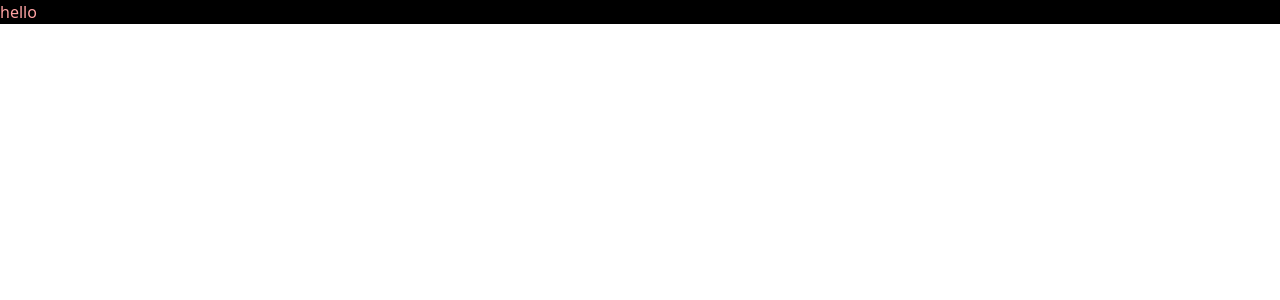
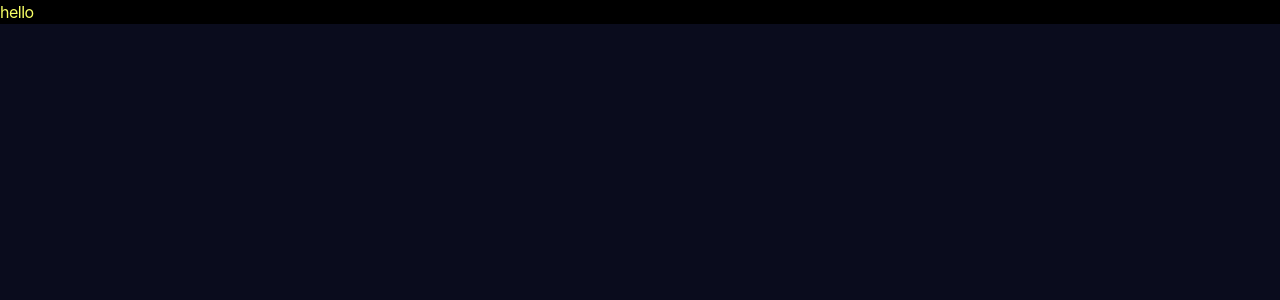
Before and after one commit to krishnasahu22032003/KIVO-landing-page, a React (Vite) app: page / in a window 1280 px wide. Shown: the top 300 px of the page. Built offline with nearby package versions, Linux system fonts and the light colour scheme.

Commit message:
Tailwind classes added

```diff
--- a/src/App.jsx
+++ b/src/App.jsx
@@ -4,7 +4,7 @@ function App() {
 
   return (
     <>
-    <div className="bg-black text-red-300 "   >
+    <div className="bg-black text-p3"   >
 hello
     </div>
     </>
--- a/src/index.css
+++ b/src/index.css
@@ -1 +1,174 @@
 @import "tailwindcss";
+@import url('https://fonts.googleapis.com/css2?family=Inter:ital,opsz,wght@0,14..32,100..900;1,14..32,100..900&family=Poppins:ital,wght@0,100;0,200;0,300;0,400;0,500;0,600;0,700;0,800;0,900;1,100;1,200;1,300;1,400;1,500;1,600;1,700;1,800;1,900&display=swap');
+
+
+
+@layer utilities {
+
+
+  /* 🎨 Background Colors */
+  .bg-p1 { background-color: var(--color-p1); }
+  .bg-p2 { background-color: var(--color-p2); }
+  .bg-p3 { background-color: var(--color-p3); }
+  .bg-p4 { background-color: var(--color-p4); }
+  .bg-p5 { background-color: var(--color-p5); }
+  .bg-s1 { background-color: var(--color-s1); }
+  .bg-s2 { background-color: var(--color-s2); }
+  .bg-s3 { background-color: var(--color-s3); }
+  .bg-s4 { background-color: var(--color-s4); }
+  .bg-s5 { background-color: var(--color-s5); }
+
+  /* 🎨 Text Colors */
+  .text-p1 { color: var(--color-p1); }
+  .text-p2 { color: var(--color-p2); }
+  .text-p3 { color: var(--color-p3); }
+  .text-p4 { color: var(--color-p4); }
+  .text-p5 { color: var(--color-p5); }
+  .text-s1 { color: var(--color-s1); }
+  .text-s2 { color: var(--color-s2); }
+  .text-s3 { color: var(--color-s3); }
+
+  /* 🌟 Shadows */
+  .shadow-100 { box-shadow: var(--shadow-100); }
+  .shadow-200 { box-shadow: var(--shadow-200); }
+  .shadow-300 { box-shadow: var(--shadow-300); }
+  .shadow-400 { box-shadow: var(--shadow-400); }
+  .shadow-500 { box-shadow: var(--shadow-500); }
+
+  /* 🔤 Fonts */
+  .font-inter { font-family: var(--font-inter); }
+  .font-poppins { font-family: var(--font-poppins); }
+
+  /* 📏 Border Radius */
+  .radius-14 { border-radius: var(--radius-14); }
+  .radius-20 { border-radius: var(--radius-20); }
+  .radius-40 { border-radius: var(--radius-40); }
+  .radius-half { border-radius: var(--radius-half); }
+  .radius-7xl { border-radius: var(--radius-7xl); }
+
+  /* ↕ Line Height */
+  .leading-12 { line-height: var(--line-12); }
+
+  /* 🧱 Spacing (Use with padding/margin or custom logic) */
+  .space-22 { --tw-space-y-reverse: 0; margin-top: var(--space-22); margin-bottom: var(--space-22); }
+  .space-100 { margin-top: var(--space-100); margin-bottom: var(--space-100); }
+  .space-330 { margin-top: var(--space-330); margin-bottom: var(--space-330); }
+  .space-388 { margin-top: var(--space-388); margin-bottom: var(--space-388); }
+
+  /* 🔢 Z-Index */
+  .z-1 { z-index: var(--z-1); }
+  .z-2 { z-index: var(--z-2); }
+  .z-4 { z-index: var(--z-4); }
+
+  /* ⚙️ Flex Basis */
+  .flex-50 { flex: var(--flex-50); }
+  .flex-100 { flex: var(--flex-100); }
+  .flex-256 { flex: var(--flex-256); }
+  .flex-280 { flex: var(--flex-280); }
+  .flex-300 { flex: var(--flex-300); }
+  .flex-320 { flex: var(--flex-320); }
+  .flex-540 { flex: var(--flex-540); }
+}
+
+@layer base {
+  :root {
+    /* 🎨 Vibrant Primary Colors */
+    --color-p1: #00F0FF; /* Electric Cyan */
+    --color-p2: #725BFF; /* Vivid Indigo */
+    --color-p3: #F8FF65; /* Bright Lime Yellow */
+    --color-p4: #F2F3FF; /* Soft Cloud White */
+    --color-p5: #AAB8FF; /* Soft Blue Lavender */
+
+    /* 🔮 Sleek Dark Background Shades */
+    --color-s1: #0A0C1D; /* True Black Blue */
+    --color-s2: #121A36; /* Deep Night */
+    --color-s3: #243059; /* Steel Blue */
+    --color-s4: #2563EB; /* Tailwind Blue (CTA hint) */
+    --color-s5: #1F2937; /* Slate Gray */
+
+    --color-black: #000000;
+    --color-black-100: #05091D;
+
+    /* 🌟 Glowing Shadows for Animated Feel */
+    --shadow-100: 0 4px 20px rgba(0, 240, 255, 0.4);          /* Cyan Glow */
+    --shadow-200: 0 6px 24px rgba(114, 91, 255, 0.5);         /* Indigo Glow */
+    --shadow-300: 0 4px 16px rgba(255, 255, 100, 0.4);        /* Yellow Glow */
+    --shadow-400: inset 0 2px 6px rgba(255, 255, 255, 0.08);  /* Subtle Inset */
+    --shadow-500: 0 12px 32px rgba(0, 255, 255, 0.3),
+                  0 0 48px rgba(114, 91, 255, 0.4);          /* Outer Glow Blend */
+
+    /* 🔤 Fonts */
+    --font-inter: 'Inter', sans-serif;
+    --font-poppins: 'Poppins', sans-serif;
+
+    /* 📏 Radius */
+    --radius-14: 14px;
+    --radius-20: 20px;
+    --radius-40: 40px;
+    --radius-half: 50%;
+    --radius-7xl: 40px;
+
+    /* ↕ Line Height */
+    --line-12: 48px;
+
+    /* 🧱 Spacing */
+    --space-22: 88px;
+    --space-100: 100px;
+    --space-330: 330px;
+    --space-388: 388px;
+    --space-400: 400px;
+    --space-440: 440px;
+    --space-512: 512px;
+    --space-640: 640px;
+    --space-960: 960px;
+    --space-1230: 1230px;
+
+    /* 🔢 Z-Index */
+    --z-1: 1;
+    --z-2: 2;
+    --z-4: 4;
+
+    /* ⚙️ Flex Basis */
+    --flex-50: 0 0 50%;
+    --flex-300: 0 0 300px;
+    --flex-320: 0 0 320px;
+    --flex-540: 0 0 540px;
+    --flex-280: 0 0 280px;
+    --flex-256: 0 0 256px;
+    --flex-100: 0 0 100%;
+  }
+html {
+  background-color: var(--color-s1);
+}
+  body {
+      font-family: var(--font-poppins);
+    @apply  text-[16px] tracking-[-0.03em]
+    ;
+  }
+
+  a {
+    @apply no-underline;
+  }
+
+  img {
+    @apply block max-w-full;
+  }
+
+  button {
+    @apply bg-none tracking-[-0.03em];
+  }
+
+  input {
+    @apply tracking-[-0.03em];
+  }
+    body {
+    font-family: var(--font-inter);
+    background-color: var(--color-s1);
+    color: white;
+  }
+
+
+  html {
+    scroll-behavior: smooth;
+  }
+}
```
Also changed, not shown: src/components/Navbar.jsx (added).
